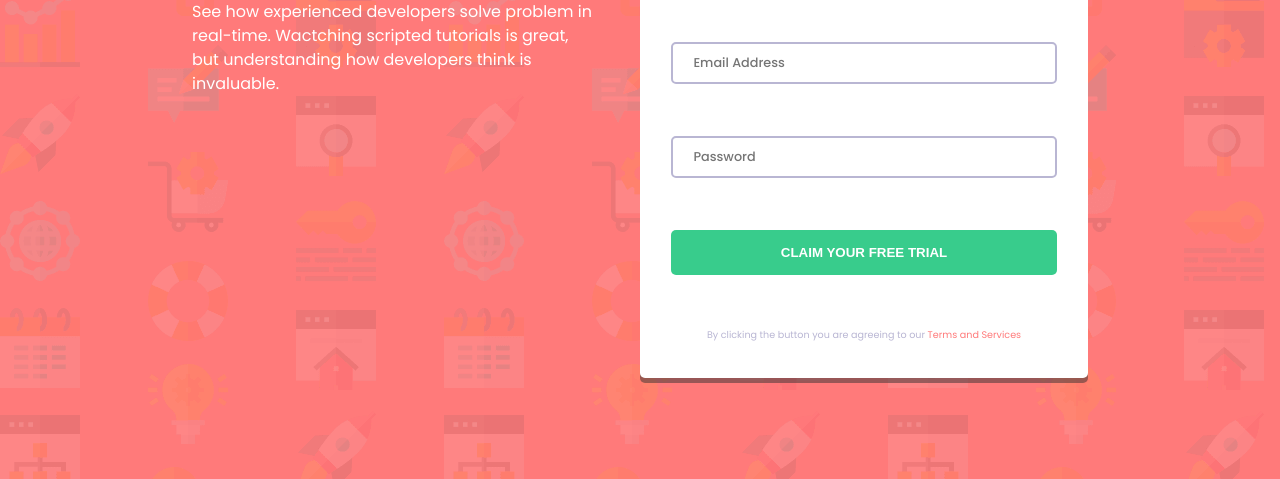
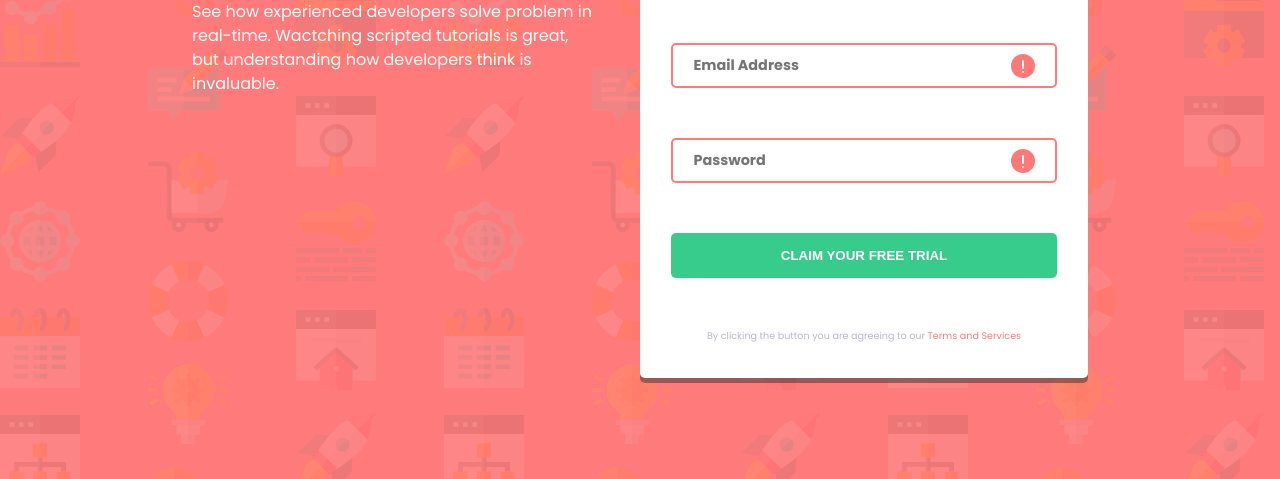
Before and after one commit to omotayobolu/registration-form-zuri, a plain HTML site: page index.html in a window 1280 px wide. Shown: the part 321-800 px from the top of the page. Drawn offline with Linux system fonts and the light colour scheme.

Commit message:
More changes

```diff
--- a/styles.css
+++ b/styles.css
@@ -67,16 +67,27 @@ form {
   display: block;
   padding: 10px 20px;
   width: 90%;
-  border: 2px solid var(--grayish-blue);
+  border: 1px solid var(--grayish-blue);
   border-radius: 5px;
   font-family: "Poppins", sans-serif;
-  font-size: 0.8rem;
-  font-weight: 500;
+  font-size: 0.9rem;
+  font-weight: 700;
   background: #fff;
+  color: var(--dark-blue);
 }
 
 .enter:focus {
-  border: 2px solid var(--dark-blue);
+  border: 2px solid var(--grayish-blue);
+  background-color: #fff;
+}
+
+input:required:invalid {
+  background-image: url(./img/icon-error.svg);
+  background-repeat: no-repeat;
+  background-position: right center;
+  outline: none;
+  border: 2px solid var(--red);
+  background-origin: content-box;
 }
 
 .reg-form-btn {
```
